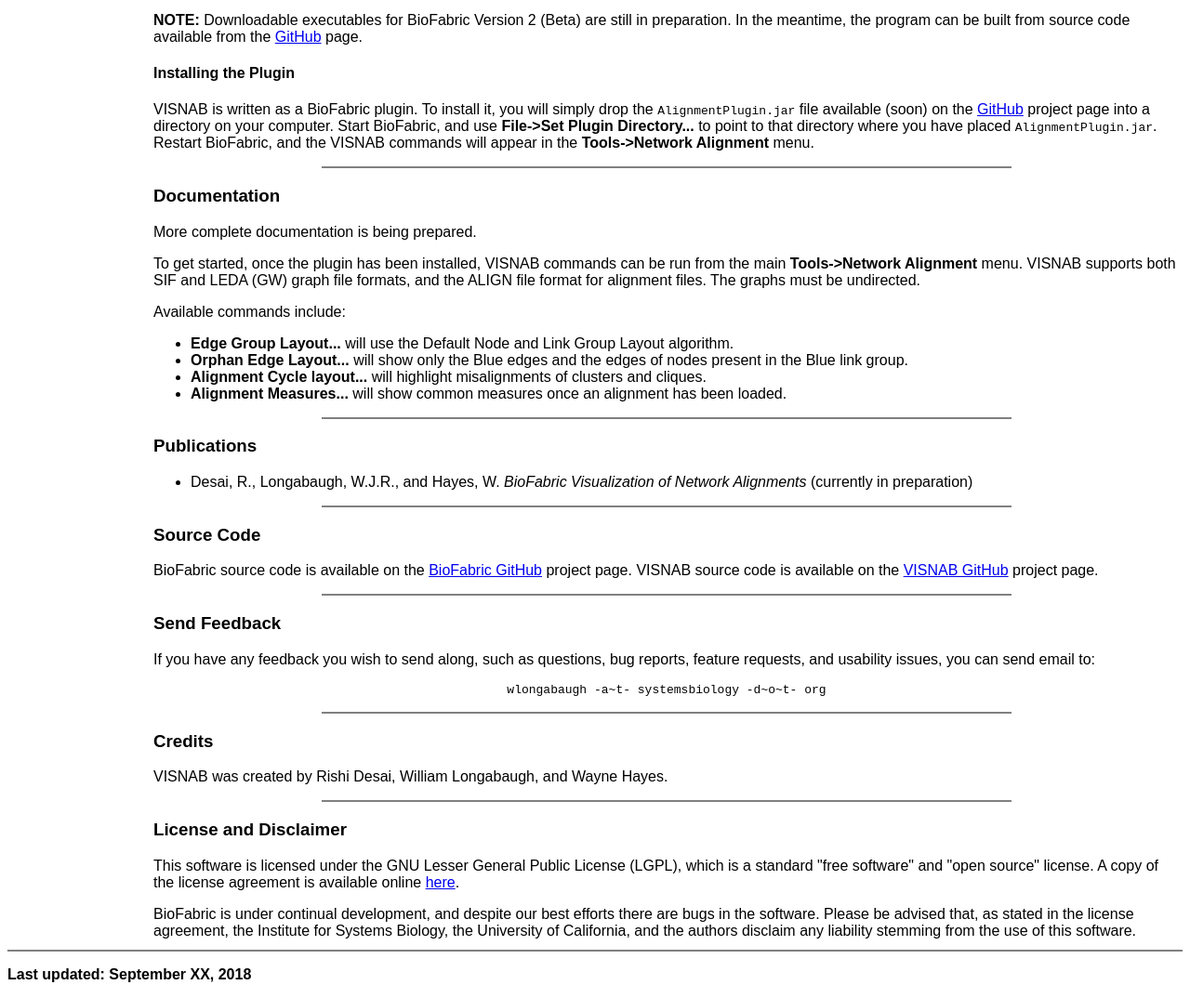
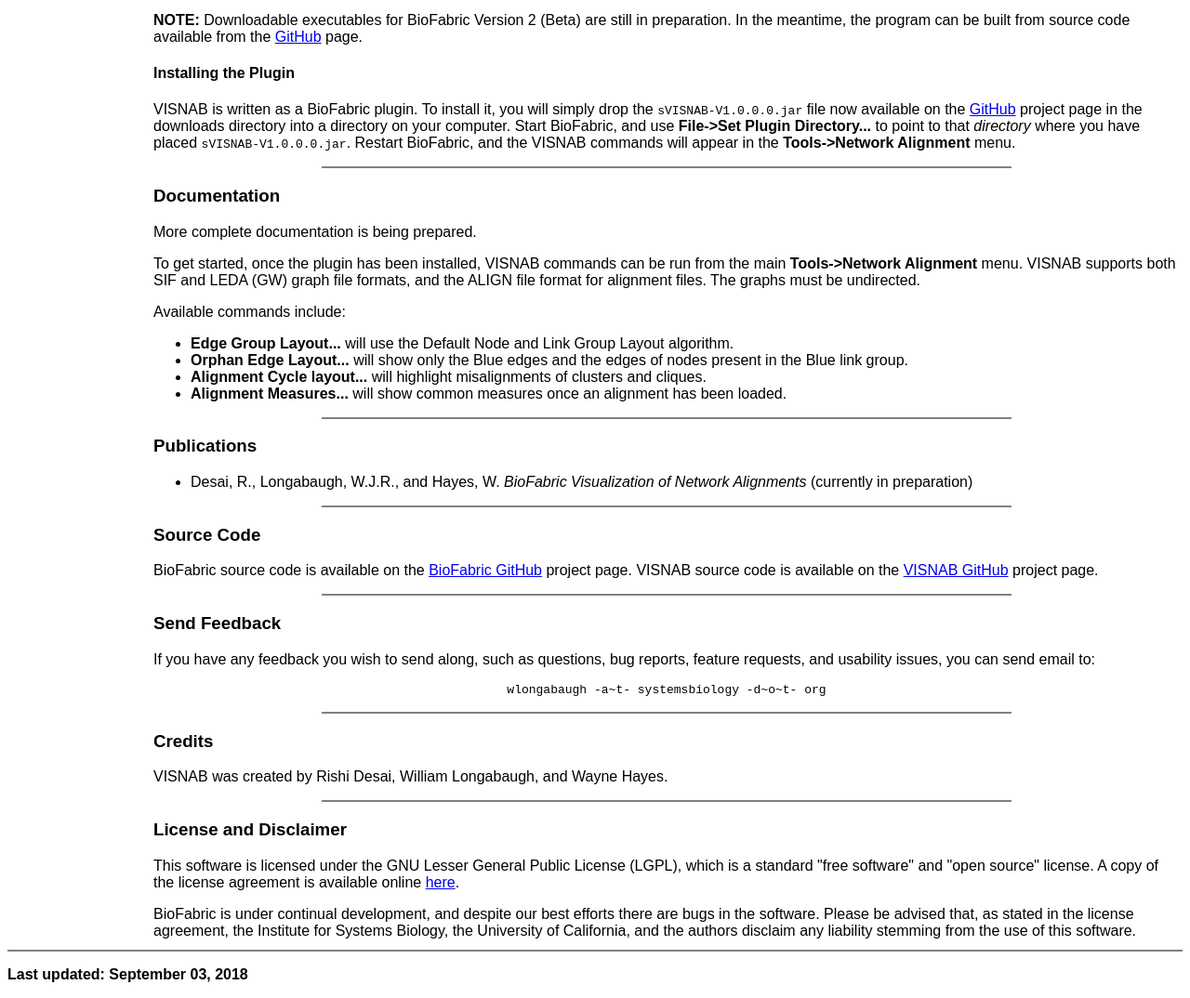
Before and after one commit to wjrl/AlignmentPlugin, a plain HTML site: page website/VISNAB/index.html in a window 1280 px wide. Shown: the part 1131-2205 px from the top of the page at 93% size. Drawn offline with Linux system fonts and the light colour scheme.

Commit message:
Tweak website

```diff
--- a/website/VISNAB/index.html
+++ b/website/VISNAB/index.html
@@ -3,8 +3,8 @@
 <title>VISNAB: Visualization of Network Alignments using BioFabric</title>
 <link rel="shortcut icon" href="http://www.BioFabric.org/favicon.ico" />
 <meta http-equiv="content-type" content="text/html; charset=utf-8">
-<meta name="description" content="BioFabric is an interactive tool for visualizing and exploring large networks.">
-<meta name="keywords" content="networks, network visualization, systems biology software, graph layout, open-source, combing the hairball">
+<meta name="description" content="VISNAB is a BioFabric plugin that provides novel new visualization tools for exploring network alignments.">
+<meta name="keywords" content="network alignment, networks, network visualization, systems biology software, graph layout, open-source, combing the hairball">
 <style>
 body{
 font-family: Arial, Helvetica, sans-serif;
@@ -114,9 +114,9 @@ available from the <a href="https://github.com/wjrl/BioFabric">GitHub</a> page.
 </p>
 <h4>Installing the Plugin</h4>
 <p>
-VISNAB is written as a BioFabric plugin. To install it, you will simply drop the <code>AlignmentPlugin.jar</code> file available (soon) on
-the <a href="https://github.com/wjrl/AlignmentPlugin">GitHub</a> project page into a directory on your computer. Start BioFabric, and use
-<b>File->Set Plugin Directory...</b> to point to that directory where you have placed <code>AlignmentPlugin.jar</code>. Restart BioFabric,
+VISNAB is written as a BioFabric plugin. To install it, you will simply drop the <code>sVISNAB-V1.0.0.0.jar</code> file now available on
+the <a href="https://github.com/wjrl/AlignmentPlugin">GitHub</a> project page in the downloads directory into a directory on your computer. Start BioFabric, and use
+<b>File->Set Plugin Directory...</b> to point to that <i>directory</i> where you have placed <code>sVISNAB-V1.0.0.0.jar</code>. Restart BioFabric,
 and the VISNAB commands will appear in the <b>Tools->Network Alignment</b> menu.
 </p>
 
@@ -203,7 +203,7 @@ and the authors disclaim any liability stemming from the use of this software.
 <hr noshade="true"/>
 
 <p>
-<b>Last updated: September XX, 2018</b>
+<b>Last updated: September 03, 2018</b>
 </p>
 </body>
 </html>
```
